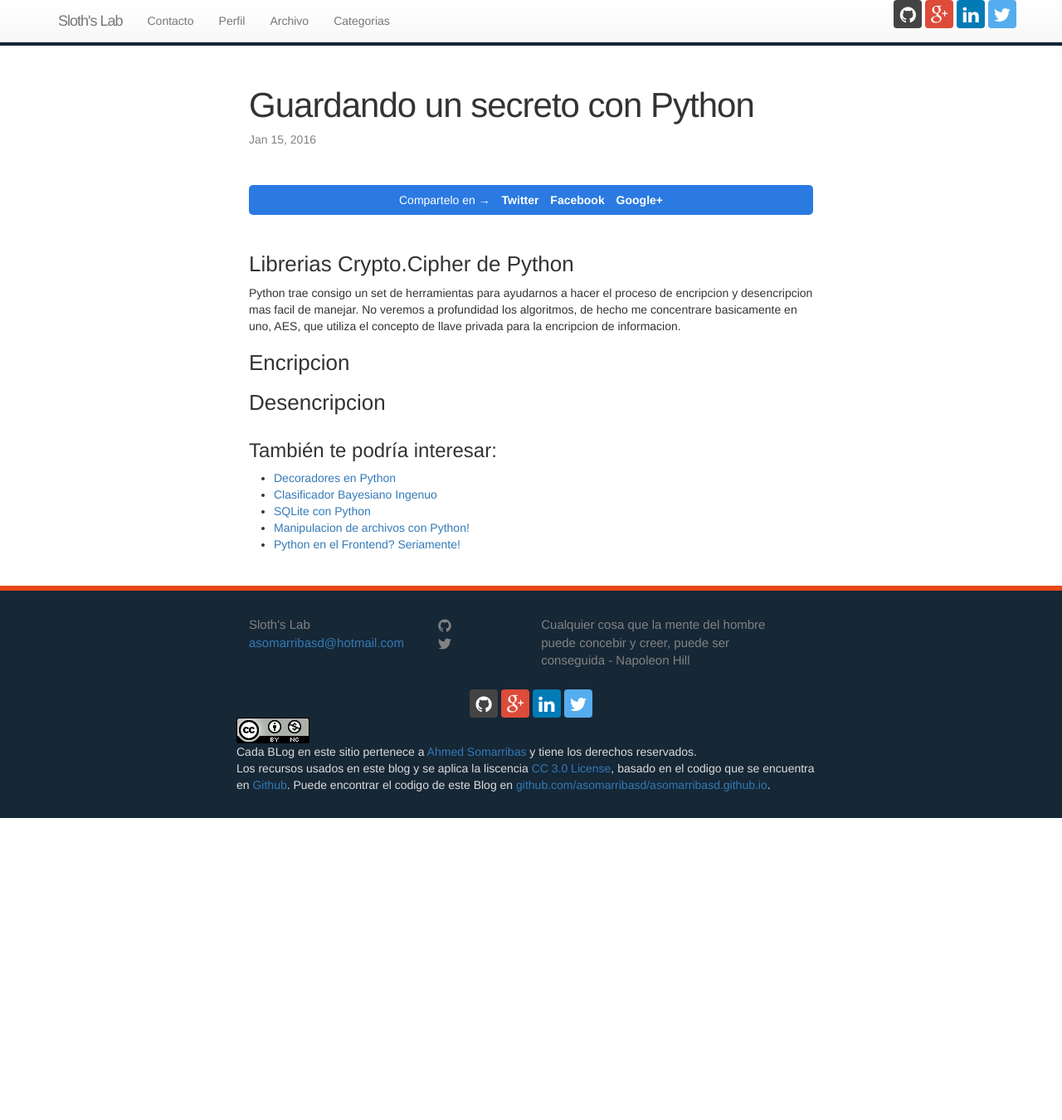
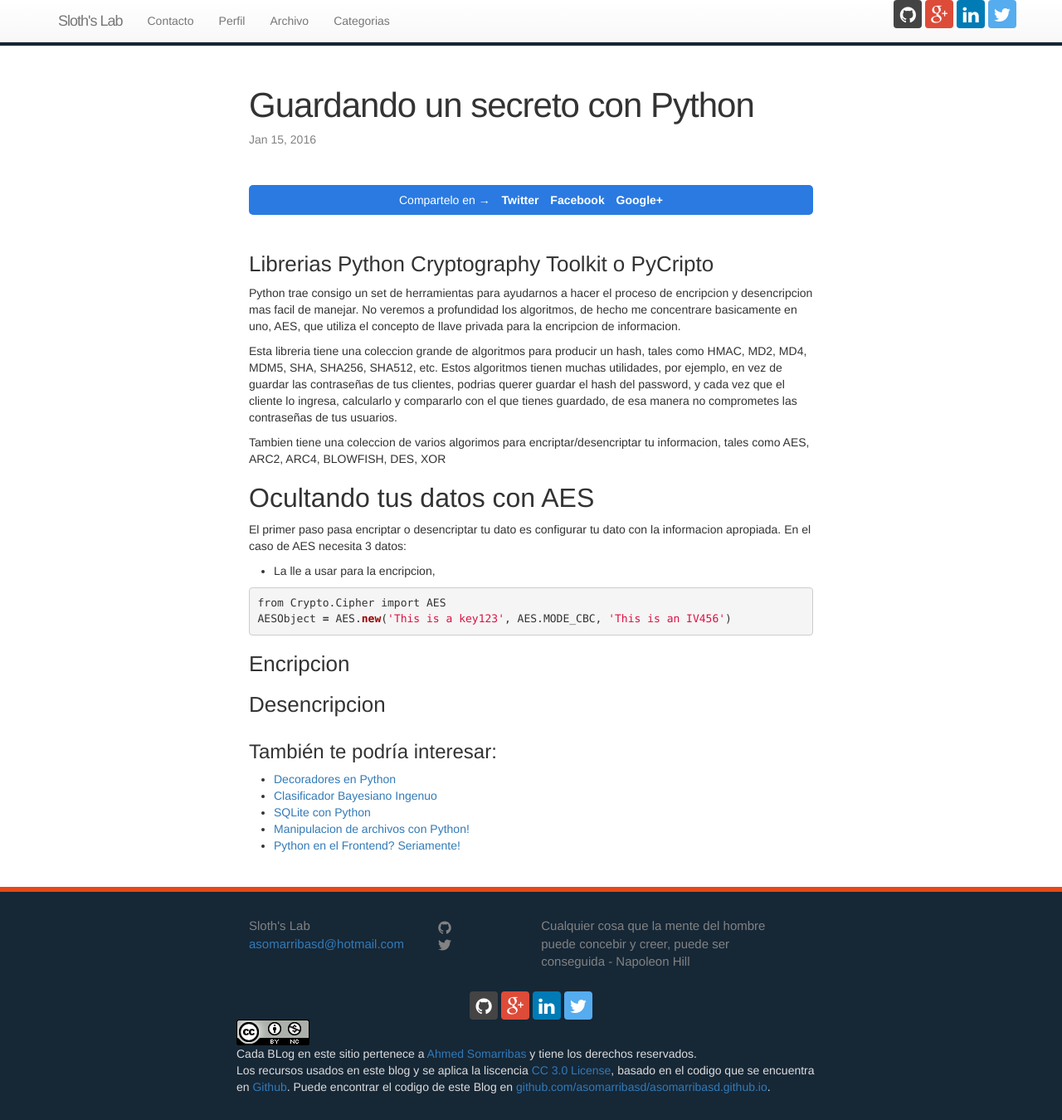
Before and after one commit to asomarribasd/asomarribasd.github.io, a Jekyll site: the page built from _posts/2016-01-15-encripcion-python.markdown, in a window 1280 px wide and 1350 px high. Shown: the whole window at 83% size. Built offline with Jekyll 4.4.1, drawn with Linux system fonts in a browser that asks for light colours; nearby versions of some CDN libraries; comment, search, counter and statistics services are not loaded.

Commit message:
Agregando detalle

```diff
--- a/_posts/2016-01-15-encripcion-python.markdown
+++ b/_posts/2016-01-15-encripcion-python.markdown
@@ -6,10 +6,36 @@ categories: [python, seguridad]
 tags: [python, seguridad]
 ---
 
-### Librerias Crypto.Cipher de Python
+### Librerias Python Cryptography Toolkit o PyCripto
 
 Python trae consigo un set de herramientas para ayudarnos a hacer el proceso de encripcion y desencripcion mas facil de manejar. No veremos a profundidad los algoritmos, de hecho me concentrare basicamente en uno, AES, que utiliza el concepto de llave privada para la encripcion de informacion.
 
+Esta libreria tiene una coleccion grande de algoritmos para producir un hash, tales como HMAC, MD2, MD4, MDM5, SHA, SHA256, SHA512, etc. Estos algoritmos tienen muchas utilidades, por ejemplo, en vez de guardar las contraseñas de tus clientes, podrias querer guardar el hash del password, y cada vez que el cliente lo ingresa, calcularlo y compararlo con el que tienes guardado, de esa manera no comprometes las contraseñas de tus usuarios.
+
+Tambien tiene una coleccion de varios algorimos para encriptar/desencriptar tu informacion, tales como AES, ARC2, ARC4, BLOWFISH, DES, XOR
+
+## Ocultando tus datos con AES
+
+El primer paso pasa encriptar o desencriptar tu dato es configurar tu dato con la informacion apropiada. En el caso de AES necesita 3 datos:
+
+- La lle a usar para la encripcion,
+
+{% highlight python %}
+
+from Crypto.Cipher import AES
+AESObject = AES.new('This is a key123', AES.MODE_CBC, 'This is an IV456')
+
+{% endhighlight %}
+
 ### Encripcion
 
+{% highlight python %}
+
+{% endhighlight %}
+
+
 ### Desencripcion
+
+{% highlight python %}
+
+{% endhighlight %}
```
